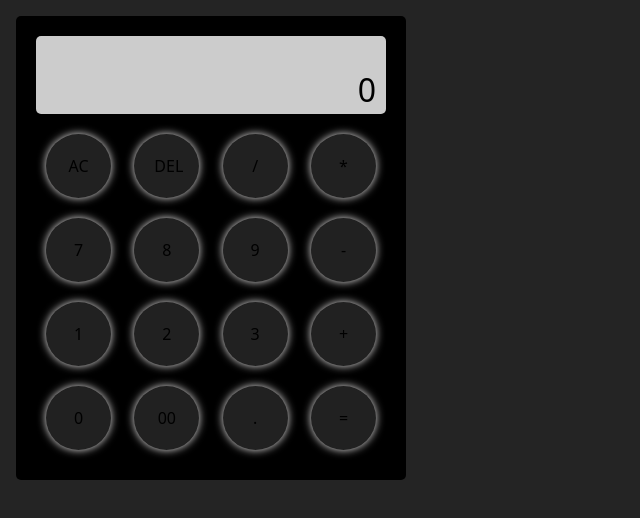
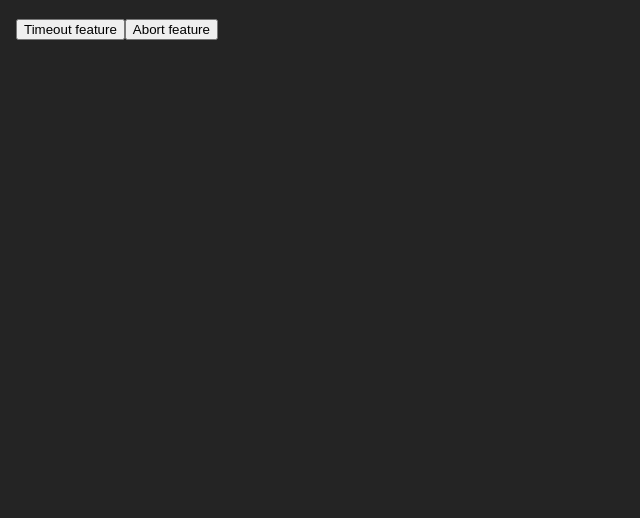
Before and after one commit to AnanthaKannan/react-machine-coding, a React (Vite) app: page / in a window 1280 px wide. Shown: the top 518 px of the page, without its empty margins (0-640 px from the left). Built offline with nearby package versions, Linux system fonts and the light colour scheme.

Commit message:
feat: implement ApiCall component with timeout and abort features

```diff
--- a/src/App.tsx
+++ b/src/App.tsx
@@ -7,11 +7,13 @@ import CircleLoader from "./practice/loader/circleLoader/CircleLoader";
 import FileExplore from "./practice/fileExplor/FileExplore";
 import Tooltip from "./practice/tooltip/Tooltip";
 import Calculator from "./practice/calculator/Calculator";
+import ApiCall from "./apiCalAbort/ApiCallFetch";
 
 const App: React.FC = () => {
   return (
     <div style={{ padding: 16 }}>
-      <Calculator />
+      <ApiCall />
+      {/* <Calculator /> */}
       {/* <Tooltip /> */}
       {/* <CircleLoader /> */}
       {/* <PercentageLoader /> */}
--- /dev/null
+++ b/src/apiCalAbort/ApiCallFetch.tsx
@@ -0,0 +1,37 @@
+import { type FC } from "react";
+
+const ApiCall: FC = () => {
+  const fetchWithTimeout = async (url: string, timeout: number) => {
+    const controller = new AbortController();
+    const id = setTimeout(() => {
+      controller.abort();
+    }, timeout);
+
+    try {
+      await fetch(url, { signal: controller.signal });
+      clearTimeout(id);
+    } catch (error: unknown) {
+      if (error instanceof DOMException && error.name === "AbortError") {
+        console.error("Request timed out");
+      } else if (error instanceof Error) {
+        console.log("error.message", error.message);
+      } else {
+        console.log("error", error);
+      }
+    }
+  };
+
+  return (
+    <div>
+      <button
+        onClick={() => fetchWithTimeout("http://localhost:3000/posts", 100)}
+      >
+        Timeout feature
+      </button>
+
+      <button>Abort feature</button>
+    </div>
+  );
+};
+
+export default ApiCall;
```
